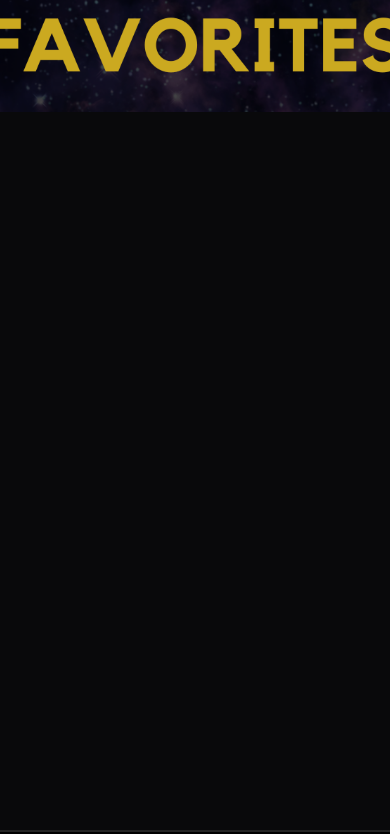
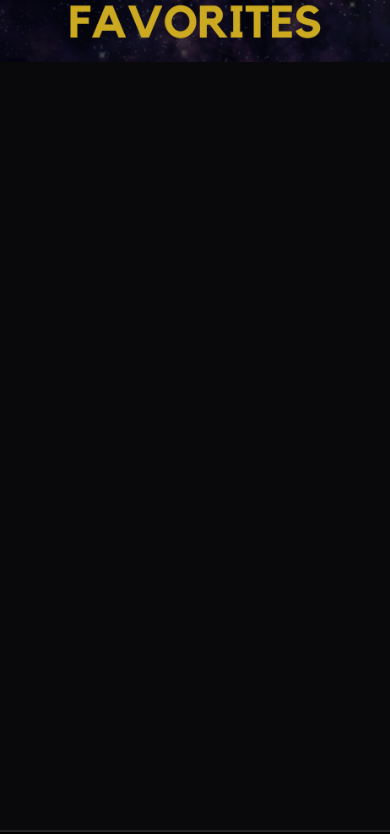
Before and after one commit to galeanopablo0/moviestack-galeanoPablo, a plain HTML site: page favs.html in a window 390 px wide. Shown: the part 114-948 px from the top of the page. Drawn offline with nearby package versions, Linux system fonts and the light colour scheme; no server answers.

Commit message:
detalle height del banner favorites mobile arreglado

```diff
--- a/favs.html
+++ b/favs.html
@@ -32,7 +32,7 @@
 
     <main class="bg-[#09090b] min-h-screen">
         <div>
-            <img class="opacity-80 h-[15vh] md:h-full object-cover" src="./assets/images/favorites-banner.png" alt="">
+            <img class="opacity-80 h-[9vh] lg:h-full object-cover" src="./assets/images/favorites-banner.png" alt="">
         </div>
         <div id="divTexto">
 
```
